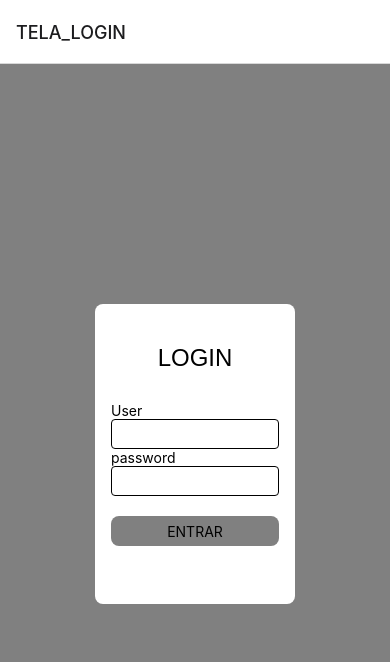
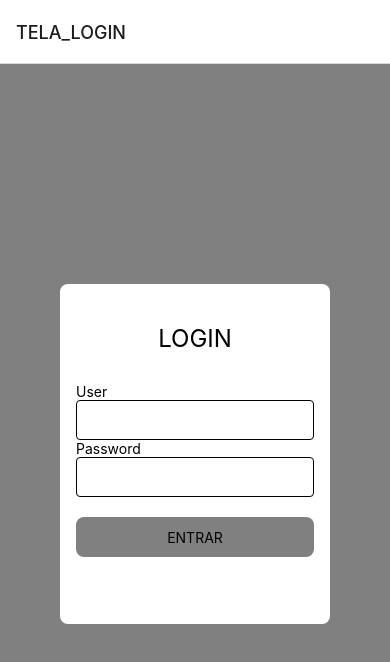
Before and after one commit to grupo-v-mobile-senai/projeto-grupo-v-sa, a React Native app: screen / in a window 390 px wide. Shown: the top 662 px of the page. Built offline with nearby package versions, Linux system fonts and the light colour scheme.

Commit message:
Adicionado arquivo com estilização da tela de login

```diff
--- a/App.js
+++ b/App.js
@@ -1,6 +1,6 @@
 import { StatusBar } from 'expo-status-bar';
 import { StyleSheet, Text, View } from 'react-native';
-import TelaLogin from './src/TelaLogin';
+import TelaLogin from './src/TelaLogin/TelaLogin';
 import Home from './src/home';
 import TELAS from './comum/telas';
 
@@ -18,7 +18,7 @@ export default function App() {
           <Stack.Group>
             <Stack.Screen name={TELAS.TELA_LOGIN} component={TelaLogin} />
           </Stack.Group>
-          <Stack.Screen name={TELAS.TELA_INICIO} component={Home} />
+          <Stack.Screen name={TELAS.TELA_INICIO} component={Home} options={{ title: 'Home', headerLeft: null }}></Stack.Screen>
         </Stack.Navigator>
       </NavigationContainer>
       <StatusBar style="auto" />
--- a/comum/fontes/fontes.js
+++ b/comum/fontes/fontes.js
@@ -2,7 +2,6 @@ import { StyleSheet } from "react-native";
 
 const FONTES = StyleSheet.create ({
     fonteTitulos: {
-        fontFamily: 'Arial',
         fontSize: 24,
         textAlign: 'center',
         paddingTop: 40,
--- a/package.json
+++ b/package.json
@@ -10,6 +10,8 @@
   },
   "dependencies": {
     "@expo/metro-runtime": "~3.1.3",
+    "@react-navigation/bottom-tabs": "^6.5.20",
+    "@react-navigation/drawer": "^6.6.15",
     "@react-navigation/native": "^6.1.17",
     "@react-navigation/stack": "^6.3.29",
     "expo": "^51.0.8",
--- a/src/TelaLogin.js
+++ /dev/null
@@ -1,70 +0,0 @@
-import { Pressable, StyleSheet, Text, View } from "react-native";
-import FONTES from "../comum/fontes/fontes";
-import { TextInput } from "react-native-gesture-handler";
-
-const estilos = StyleSheet.create({
-    telaLogin: {
-        flex: 1,
-        backgroundColor: 'grey',
-        alignItems: 'center',
-        justifyContent: 'center'
-    },
-    caixaLogin: {
-        backgroundColor: '#fff',
-        height: 300,
-        width: 200,
-        borderRadius: 8
-    },
-    inputStyle: {
-        height: 30,
-        borderWidth: 1,
-        borderRadius: 4,
-        paddingLeft: 8
-
-    },
-    areaInputs: {
-        marginHorizontal: 16
-    },
-    botao: {
-        height: 30,
-        minWidth: 40,
-        marginHorizontal: 16,
-        borderRadius: 8,
-        backgroundColor: 'grey',
-        alignItems: 'center',
-        justifyContent: 'center'
-    },
-    areaBotao: {
-        paddingTop: 20
-    }
-})
-
-const TelaLogin = () => {
-    return (
-        <View style={estilos.telaLogin}>
-            <View style={estilos.caixaLogin}>
-                <View>
-                    <Text style={FONTES.fonteTitulos}>
-                        LOGIN
-                    </Text>
-                    <View style={estilos.areaInputs}>
-                        <Text>User</Text>
-                        <TextInput style={estilos.inputStyle} />
-                    </View>
-                    <View style={estilos.areaInputs}>
-                        <Text>password</Text>
-                        <TextInput style={estilos.inputStyle} />
-                    </View>
-                    <View style={estilos.areaBotao}>
-                        <Pressable style={estilos.botao}>
-                            <Text>ENTRAR</Text>
-                        </Pressable>
-                    </View>
-                </View>
-
-            </View>
-        </View>
-    )
-};
-
-export default TelaLogin;
--- /dev/null
+++ b/src/TelaLogin/TelaLogin.js
@@ -0,0 +1,50 @@
+import { Pressable, Text, View, TextInput } from "react-native";
+import FONTES from "../../comum/fontes/fontes";
+
+import React from "react";
+import TELAS from "../../comum/telas";
+import estilos from "./TelaLoginStyle";
+
+
+const TelaLogin = (props) => {
+    const [usuario, setUsuario] = React.useState('');
+    const [senha, setSenha] = React.useState('');
+
+    const Entrar = () => {
+           props.navigation.navigate(TELAS.TELA_INICIO);
+    }
+
+return (
+    <View style={estilos.telaLogin}>
+        <View style={estilos.caixaLogin}>
+            <View>
+                <Text style={FONTES.fonteTitulos}>
+                    LOGIN
+                </Text>
+                <View style={estilos.areaInputs}>
+                    <Text>User</Text>
+                    <TextInput
+                        value={usuario}
+                        onChangeText={setUsuario}
+                        style={estilos.inputStyle} />
+                </View>
+                <View style={estilos.areaInputs}>
+                    <Text>Password</Text>
+                    <TextInput
+                        textContentType="password"
+                        value={senha}
+                        onChangeText={setSenha}
+                        style={estilos.inputStyle} />
+                </View>
+                <View style={estilos.areaBotao}>
+                    <Pressable onPress={Entrar} style={estilos.botao}>
+                        <Text>ENTRAR</Text>
+                    </Pressable>
+                </View>
+            </View>
+        </View>
+    </View>
+)
+};
+
+export default TelaLogin;
--- /dev/null
+++ b/src/TelaLogin/TelaLoginStyle.js
@@ -0,0 +1,41 @@
+import { StyleSheet } from "react-native";
+
+
+const estilos = StyleSheet.create({
+    telaLogin: {
+        flex: 1,
+        backgroundColor: 'grey',
+        alignItems: 'center',
+        justifyContent: 'center'
+    },
+    caixaLogin: {
+        backgroundColor: '#fff',
+        height: 340,
+        width: 270,
+        borderRadius: 8
+    },
+    inputStyle: {
+        height: 40,
+        borderWidth: 1,
+        borderRadius: 4,
+        paddingLeft: 8
+
+    },
+    areaInputs: {
+        marginHorizontal: 16
+    },
+    botao: {
+        height: 40,
+        minWidth: 40,
+        marginHorizontal: 16,
+        borderRadius: 8,
+        backgroundColor: 'grey',
+        alignItems: 'center',
+        justifyContent: 'center'
+    },
+    areaBotao: {
+        paddingTop: 20
+    }
+})
+
+export default estilos;
--- a/src/home.js
+++ b/src/home.js
@@ -1,4 +1,6 @@
-import {  Text, View } from "react-native";
+import { Text, View } from "react-native";
+
+
 
 const Home = () => {
     return (
```
Also changed, not shown: 1 other file (tests, documents, lock files or other folders).
